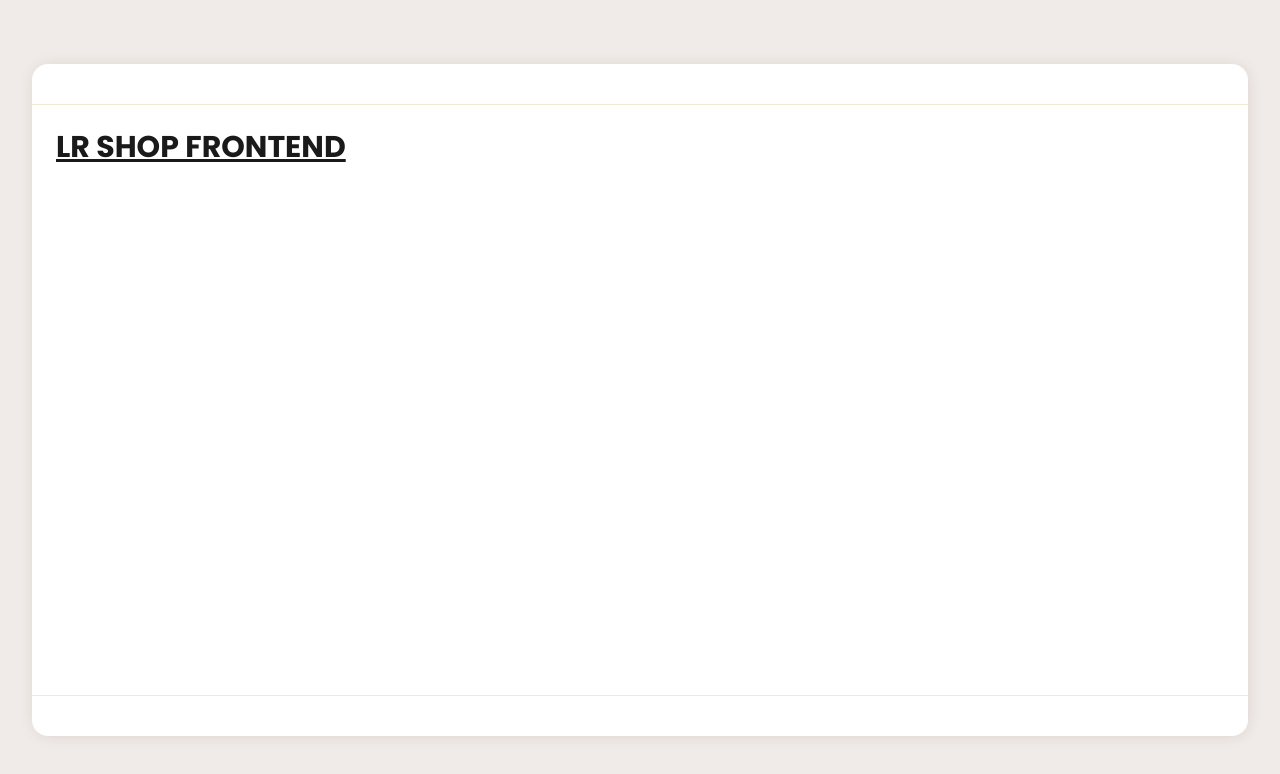
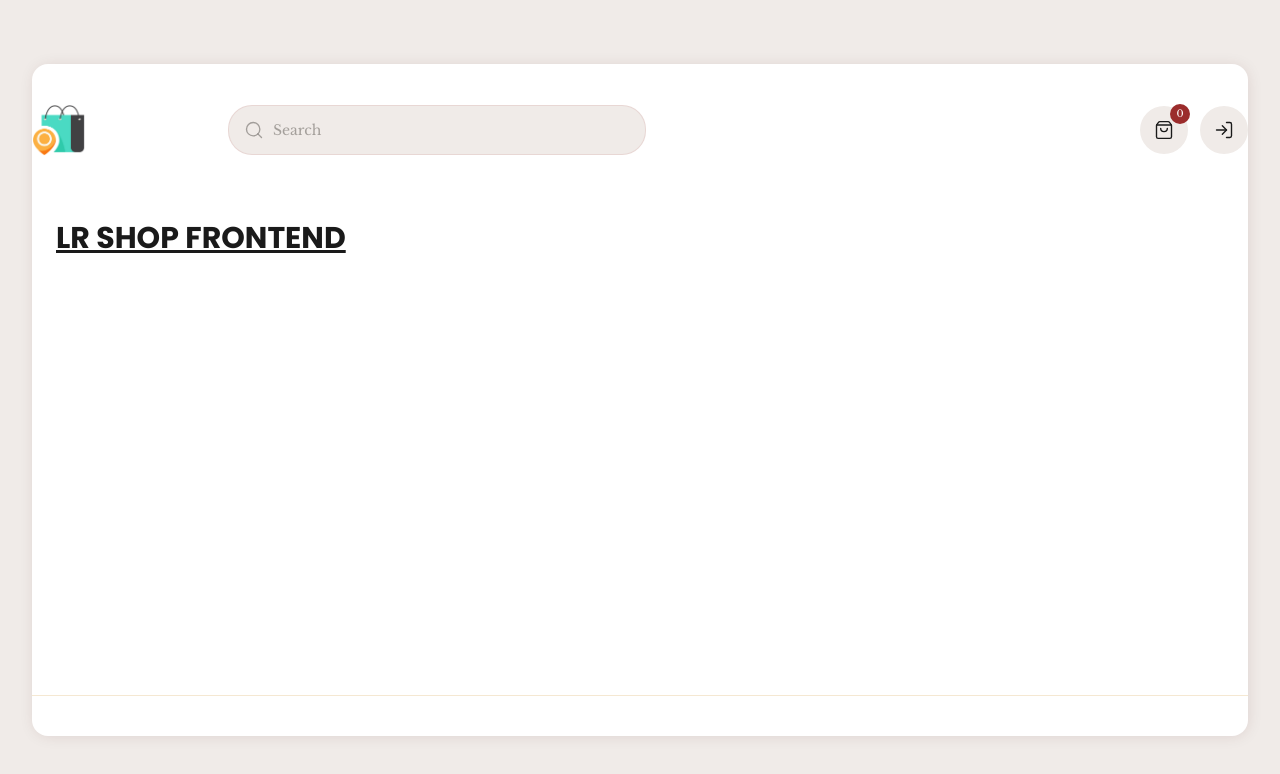
Before and after one commit to A-Cdeveloper/LR--Shop, a React (Vite) app in the folder frontend/: page / in a window 1280 px wide. Shown: the top 774 px of the page. Built offline with nearby package versions, Linux system fonts and the light colour scheme.

Commit message:
feat(frontend): implement storefront header

```diff
--- a/frontend/src/components/layout/header/Header.tsx
+++ b/frontend/src/components/layout/header/Header.tsx
@@ -1,5 +1,19 @@
+import Logo from './Logo';
+import Search from './Search';
+import UserArea from './UserArea';
+
 const Header = () => {
-  return <header className="shrink-0 border-b border-border px-4 py-5 md:px-6" />;
+  return (
+    <header className="py-10 flex justify-between">
+      <div className="gap-4 min-w-[100px] md:min-w-[180px]">
+        <Logo />
+      </div>
+      <div className="flex flex-1 items-center justify-between gap-0">
+        <Search />
+        <UserArea />
+      </div>
+    </header>
+  );
 };
 
 export default Header;
--- /dev/null
+++ b/frontend/src/components/layout/header/Logo.tsx
@@ -0,0 +1,11 @@
+import { Link } from 'react-router-dom';
+
+const Logo = () => {
+  return (
+    <Link to="/">
+      <img src="/logo.png" alt="logo" className="h-13" loading="eager" />
+    </Link>
+  );
+};
+
+export default Logo;
--- /dev/null
+++ b/frontend/src/components/layout/header/Search.tsx
@@ -0,0 +1,43 @@
+import { Input } from '@/components/ui/input';
+import { Label } from '@/components/ui/label';
+import { SearchIcon } from 'lucide-react';
+import { useState } from 'react';
+
+const Search = () => {
+  const [search, setSearch] = useState('');
+
+  return (
+    <div className="flex w-full max-w-[450px] justify-end px-4 sm:block">
+      {/* Mobile (< sm): icon only */}
+      <button
+        type="button"
+        aria-label="Search"
+        className="flex size-12 items-center justify-center rounded-full bg-muted text-foreground transition-colors hover:bg-muted/80 sm:hidden "
+      >
+        <SearchIcon className="size-5" strokeWidth={1.65} />
+      </button>
+
+      {/* sm+: full search field */}
+      <div className="relative hidden sm:block">
+        <Label htmlFor="search" className="sr-only">
+          Search
+        </Label>
+        <SearchIcon
+          className="pointer-events-none absolute top-1/2 left-4 size-5 -translate-y-1/2 text-muted-foreground/50"
+          strokeWidth={1.65}
+          aria-hidden
+        />
+        <Input
+          type="text"
+          id="search"
+          placeholder="Search"
+          className="header-search-input h-12 w-full rounded-3xl border border-primary/10 bg-muted py-6 pr-6 pl-11 shadow-none placeholder:text-muted-foreground/50 focus-visible:ring-0 focus-visible:ring-offset-0"
+          value={search}
+          onChange={(e) => setSearch(e.target.value)}
+        />
+      </div>
+    </div>
+  );
+};
+
+export default Search;
--- /dev/null
+++ b/frontend/src/components/layout/header/UserArea.tsx
@@ -0,0 +1,32 @@
+import { Link } from 'react-router';
+import { LogIn, User } from 'lucide-react';
+import UserCart from './UserCart';
+
+// TODO: replace with real auth state
+const isLoggedIn = false;
+
+// TODO: replace with cart item count
+const cartCount = 0;
+
+const iconButtonClassName =
+  'flex size-12 items-center justify-center rounded-full bg-muted text-foreground transition-colors hover:bg-muted/80';
+
+const UserArea = () => {
+  return (
+    <div className="flex shrink-0 items-center gap-3">
+      <UserCart cartCount={cartCount} />
+
+      {isLoggedIn ? (
+        <Link to="/account" aria-label="Account" className={iconButtonClassName}>
+          <User className="size-5" strokeWidth={1.65} />
+        </Link>
+      ) : (
+        <Link to="/login" aria-label="Log in" className={iconButtonClassName}>
+          <LogIn className="size-5" strokeWidth={1.65} />
+        </Link>
+      )}
+    </div>
+  );
+};
+
+export default UserArea;
--- /dev/null
+++ b/frontend/src/components/layout/header/UserCart.tsx
@@ -0,0 +1,26 @@
+import { Link } from 'react-router-dom';
+import { ShoppingBag } from 'lucide-react';
+import { Badge } from '@/components/ui/badge';
+
+const iconButtonClassName =
+  'flex size-12 items-center justify-center rounded-full bg-muted text-foreground transition-colors hover:bg-muted/80';
+
+const UserCart = ({ cartCount }: { cartCount: number }) => {
+  return (
+    <Link
+      to="/cart"
+      aria-label={`Cart, ${cartCount} items`}
+      className={`relative ${iconButtonClassName}`}
+    >
+      <ShoppingBag className="size-5" strokeWidth={1.65} />
+      <Badge
+        variant="default"
+        className="absolute -top-0.5 -right-0.5 flex size-5 min-w-5 items-center justify-center rounded-full px-0 text-[10px] leading-none"
+      >
+        {cartCount}
+      </Badge>
+    </Link>
+  );
+};
+
+export default UserCart;
```
